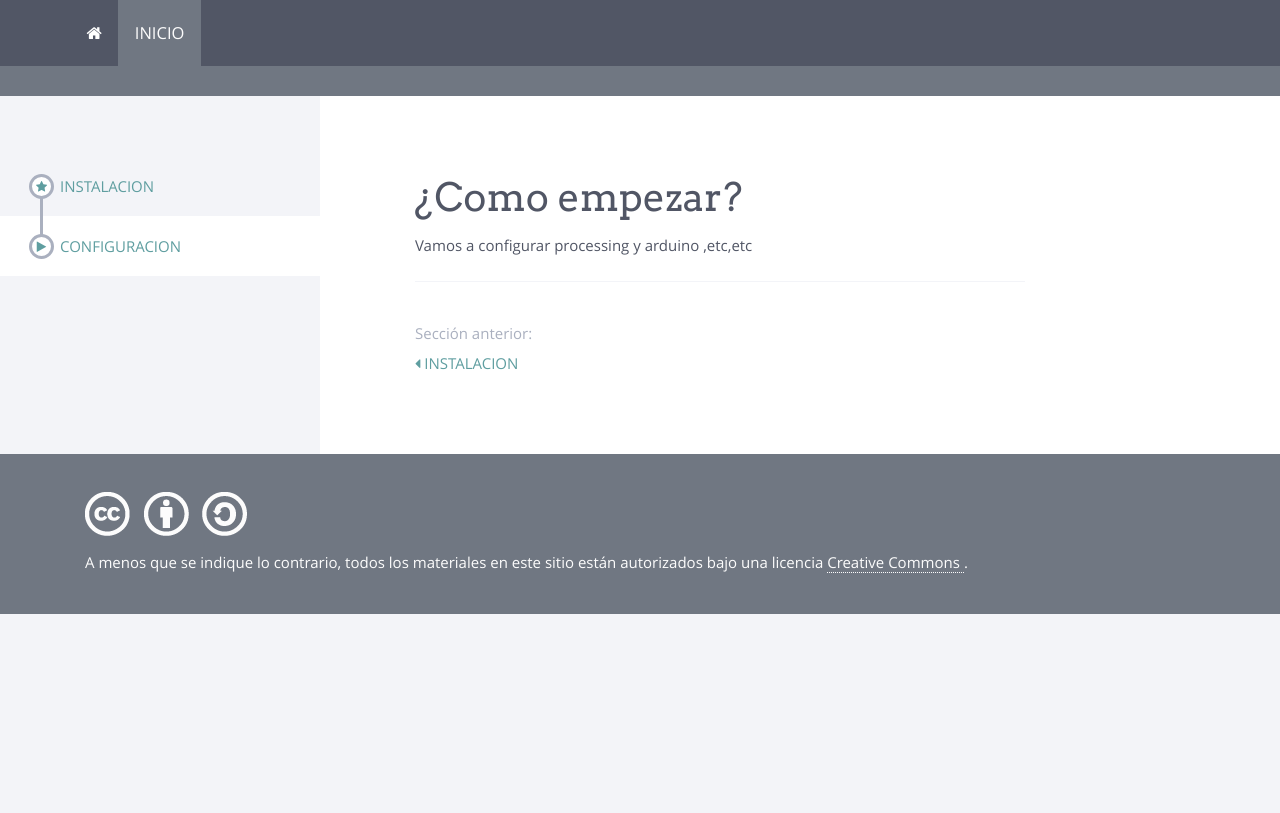
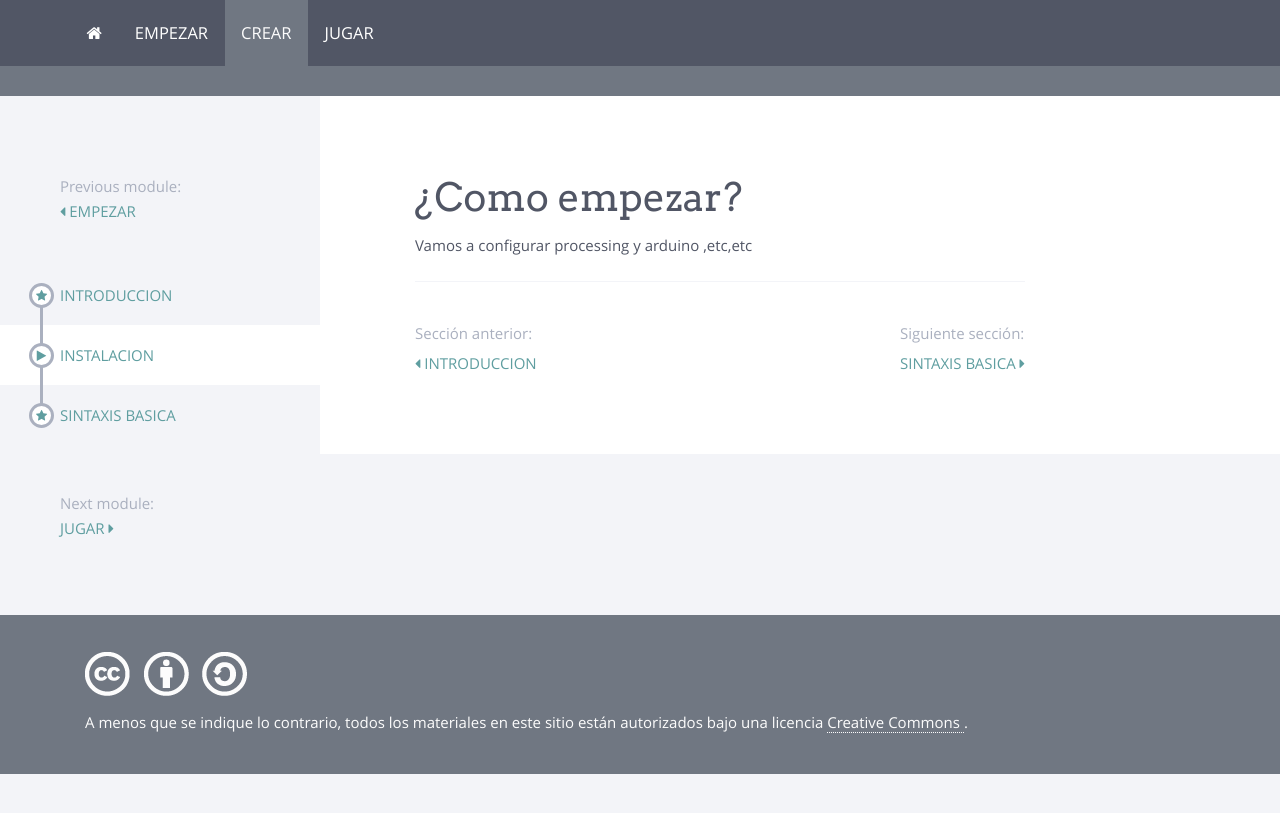
Before and after one commit to doztrock/doztrock.github.io, a Jekyll site: the page built from modules/crear/_posts/2020-01-02-instalacion.markdown, in a window 1280 px wide. Shown: the top 813 px of the page. Built offline with Jekyll 4.4.1, drawn with Linux system fonts in a browser that asks for light colours; nearby versions of some CDN libraries.

Commit message:
Se agrega nuevo menu

```diff
--- a/_data/course.yml
+++ b/_data/course.yml
@@ -1,3 +1,3 @@
 title: Curso - Electiva II
 description: Construcción de un videojuego básico con Processing.
-modules: [inicio]
+modules: [empezar, crear, jugar]
--- /dev/null
+++ b/modules/empezar/_posts/2020-01-01-introduccion.markdown
@@ -0,0 +1,3 @@
+# ¿Como empezar?
+
+Vamos a instalar processing y arduino ,etc,etc
--- /dev/null
+++ b/modules/empezar/_posts/2020-01-02-instalacion.markdown
@@ -0,0 +1,3 @@
+# ¿Como empezar?
+
+Vamos a configurar processing y arduino ,etc,etc
--- /dev/null
+++ b/modules/jugar/_posts/2020-01-01-introduccion.markdown
@@ -0,0 +1,3 @@
+# ¿Como empezar?
+
+Vamos a instalar processing y arduino ,etc,etc
--- /dev/null
+++ b/modules/jugar/_posts/2020-01-02-instalacion.markdown
@@ -0,0 +1,3 @@
+# ¿Como empezar?
+
+Vamos a configurar processing y arduino ,etc,etc
```
Also changed, not shown: modules/crear/_posts/2020-01-01-introduccion.markdown (renamed from modules/inicio/_posts/2020-01-01-instalacion.markdown), modules/crear/_posts/2020-01-02-instalacion.markdown (renamed from modules/inicio/_posts/2020-01-02-configuracion.markdown), modules/crear/_posts/2020-01-03-sintaxis-basica.markdown (added), modules/empezar/_posts/2020-01-03-sintaxis-basica.markdown (added), modules/jugar/_posts/2020-01-03-sintaxis-basica.markdown (added).
